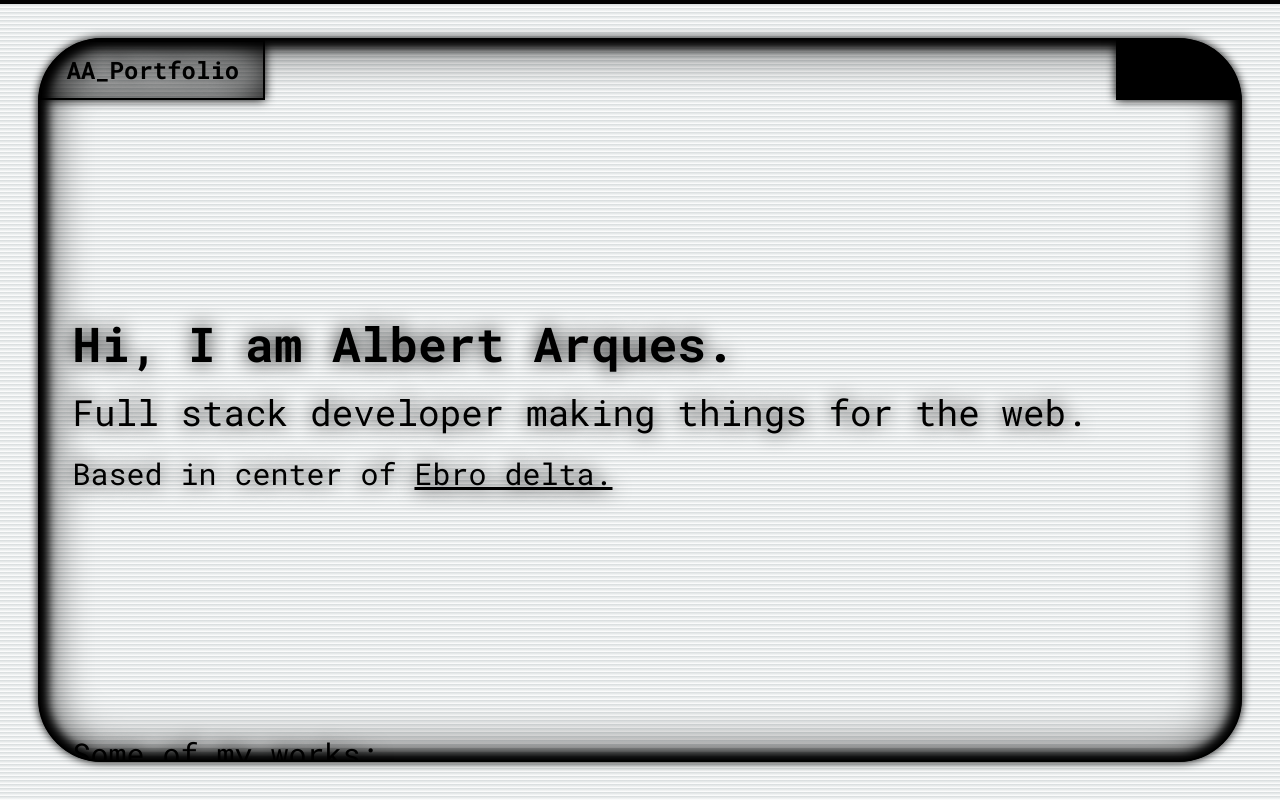
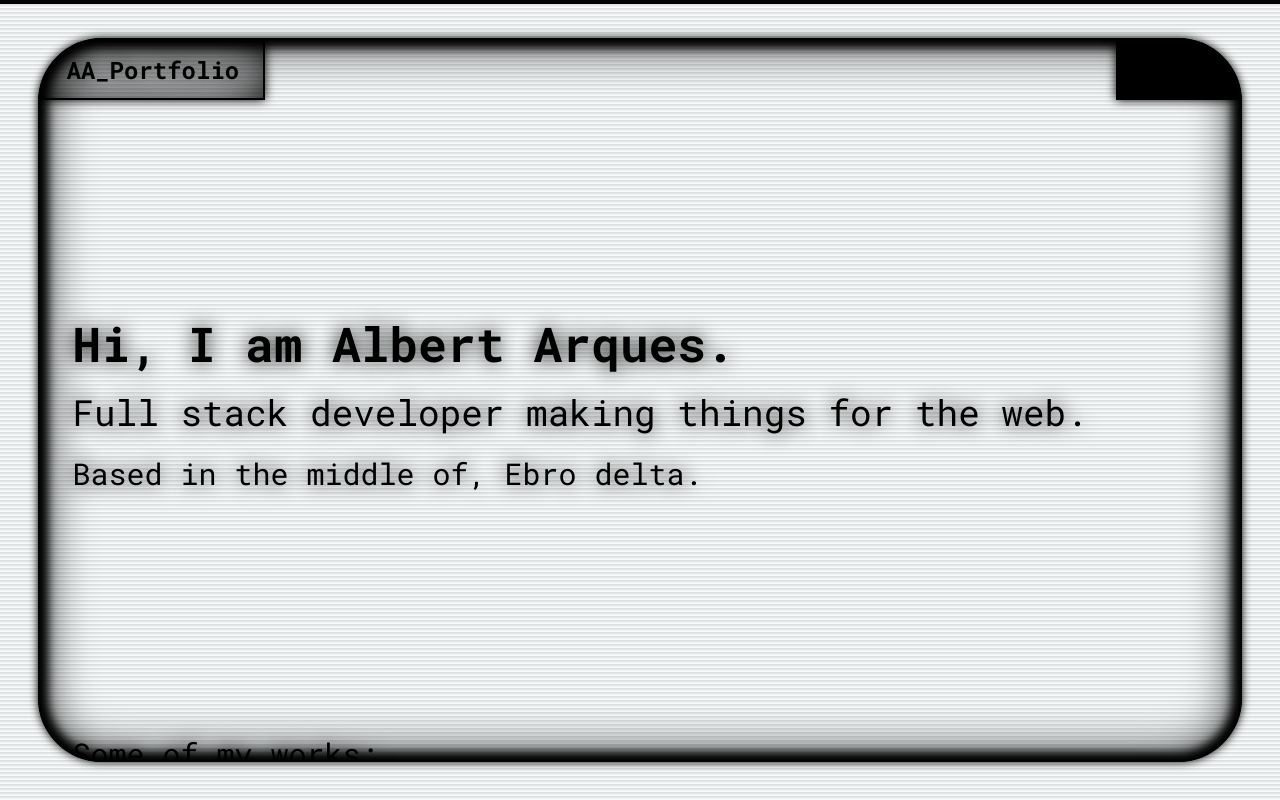
Before and after one commit to albertarques/portfolio, a Next.js app: page / in a window 1280 px wide. Built offline with nearby package versions, Linux system fonts and the light colour scheme.

Commit message:
Refactorized Hero information parraf

```diff
--- a/src/pages/index.js
+++ b/src/pages/index.js
@@ -19,17 +19,12 @@ export default function Based() {
     <main className={`${robot.className}`}>
 
       <div className='flex flex-col frame border-f fixed overflow-y-scroll items-center'>
-      <div class="effect-shape fixed"></div>
+      <div className="effect-shape fixed"></div>
       <Navbar />
       <Hero
         title = "Hi, I am Albert Arques."
         subtitle = "Full stack developer making things for the web."
-        subtitle2 = {[
-          "Based in center of ",
-          <a href="https://www.turismodeltadelebro.com/en/what-to-see-and-do-in-the-ebro-delta/" target='_blank'>
-            <u>Ebro delta.</u>
-          </a>
-        ]}
+        subtitle2 = "Based in the middle of, Ebro delta."
         className="my-3"
       />
       <Section
```
